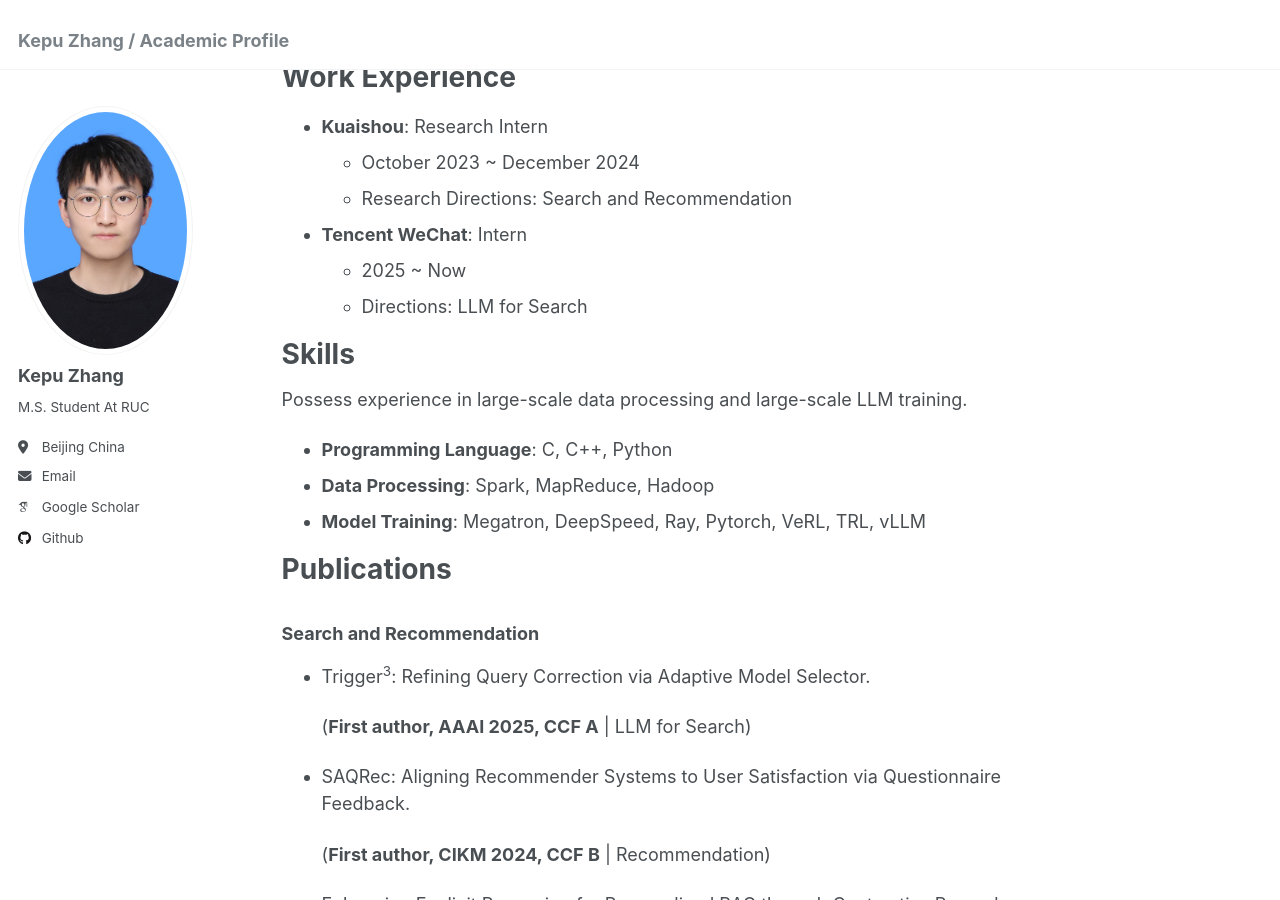
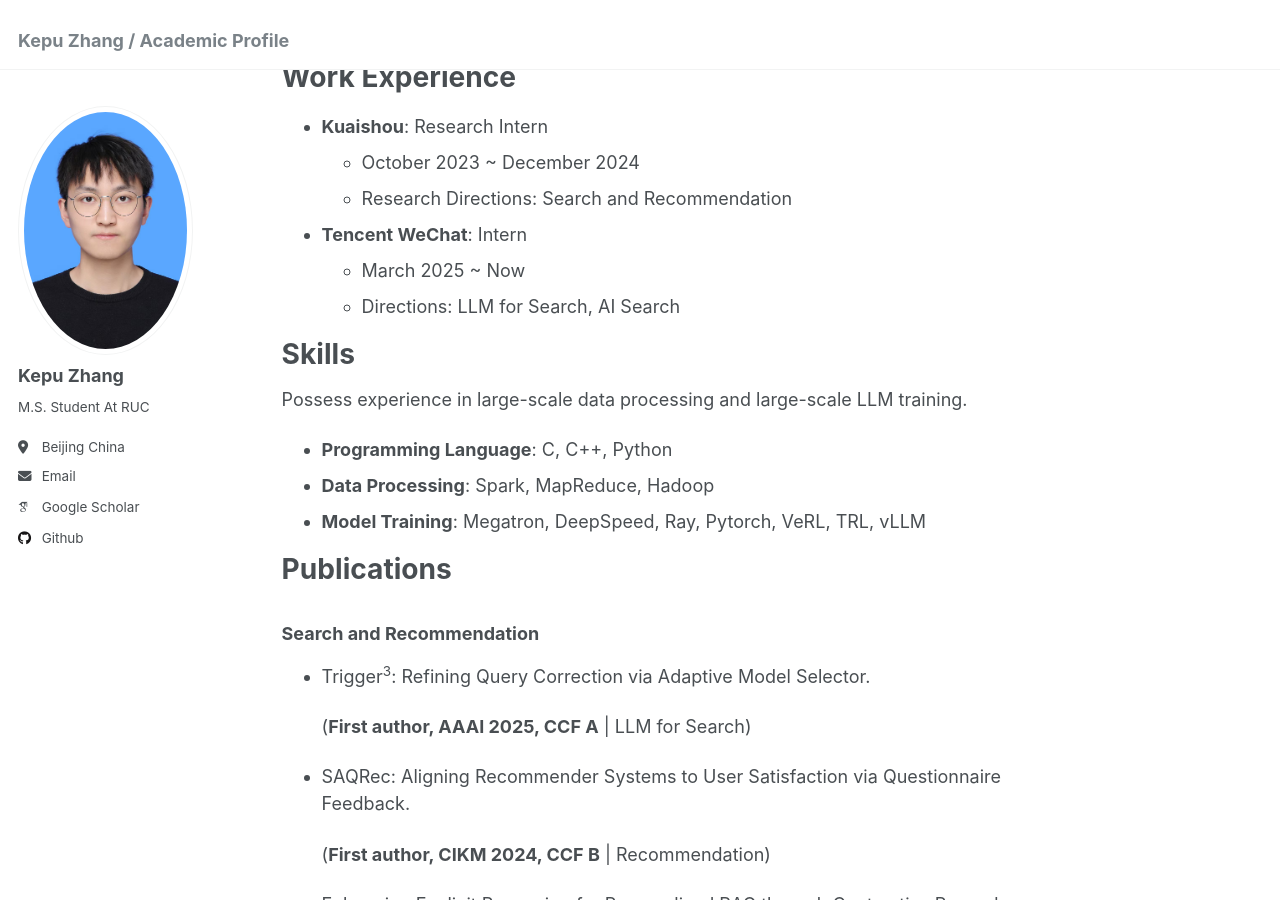
Before and after one commit to ke-01/ke-01.github.io, a Jekyll site: the page built from _pages/about.md, in a window 1280 px wide and 900 px high, scrolled down 405 px. Built offline with Jekyll 4.4.1, drawn with Linux system fonts in a browser that asks for light colours; some web fonts are replaced.

Commit message:
Update about.md

```diff
--- a/_pages/about.md
+++ b/_pages/about.md
@@ -22,8 +22,8 @@ Work Experience
   - Research Directions: Search and Recommendation
 
 - **Tencent WeChat**: Intern
-  - 2025 ~ Now
-  - Directions: LLM for Search
+  - March 2025 ~ Now
+  - Directions: LLM for Search, AI Search
 
 Skills
 ======
```
